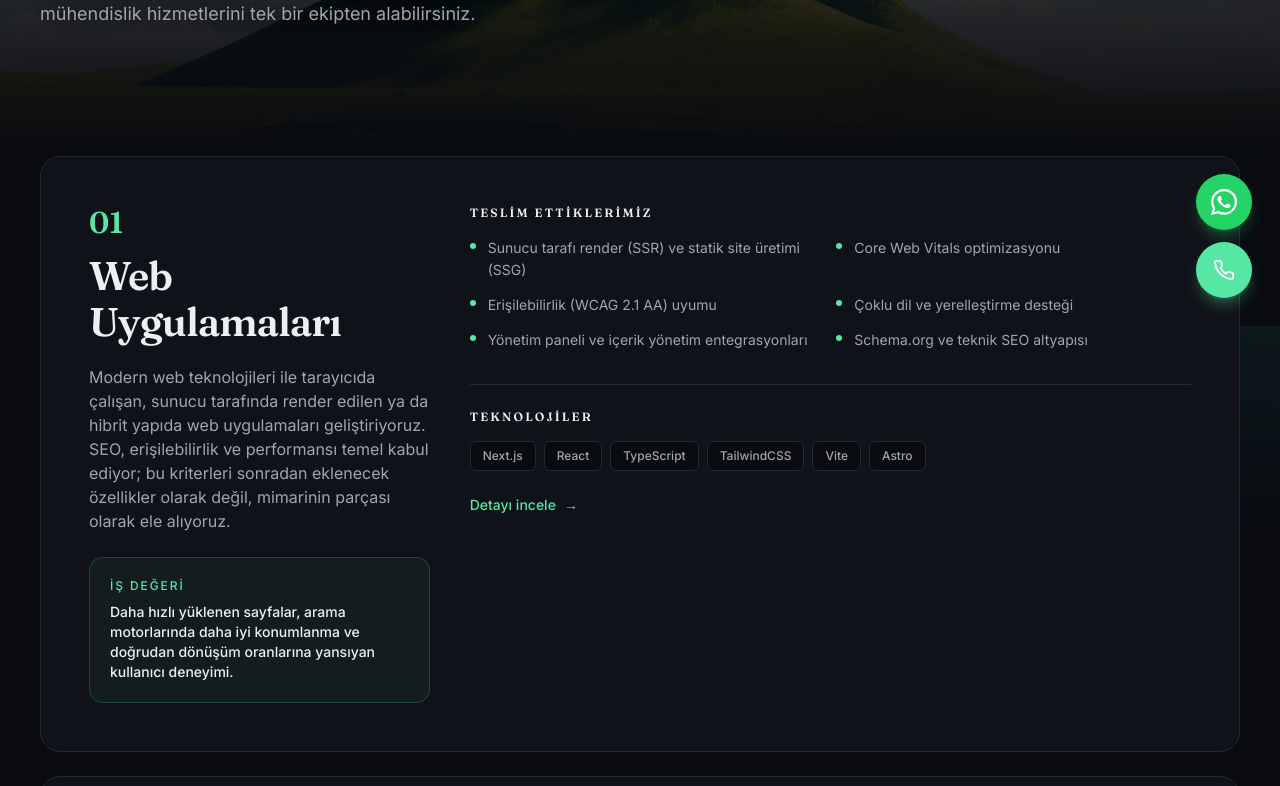
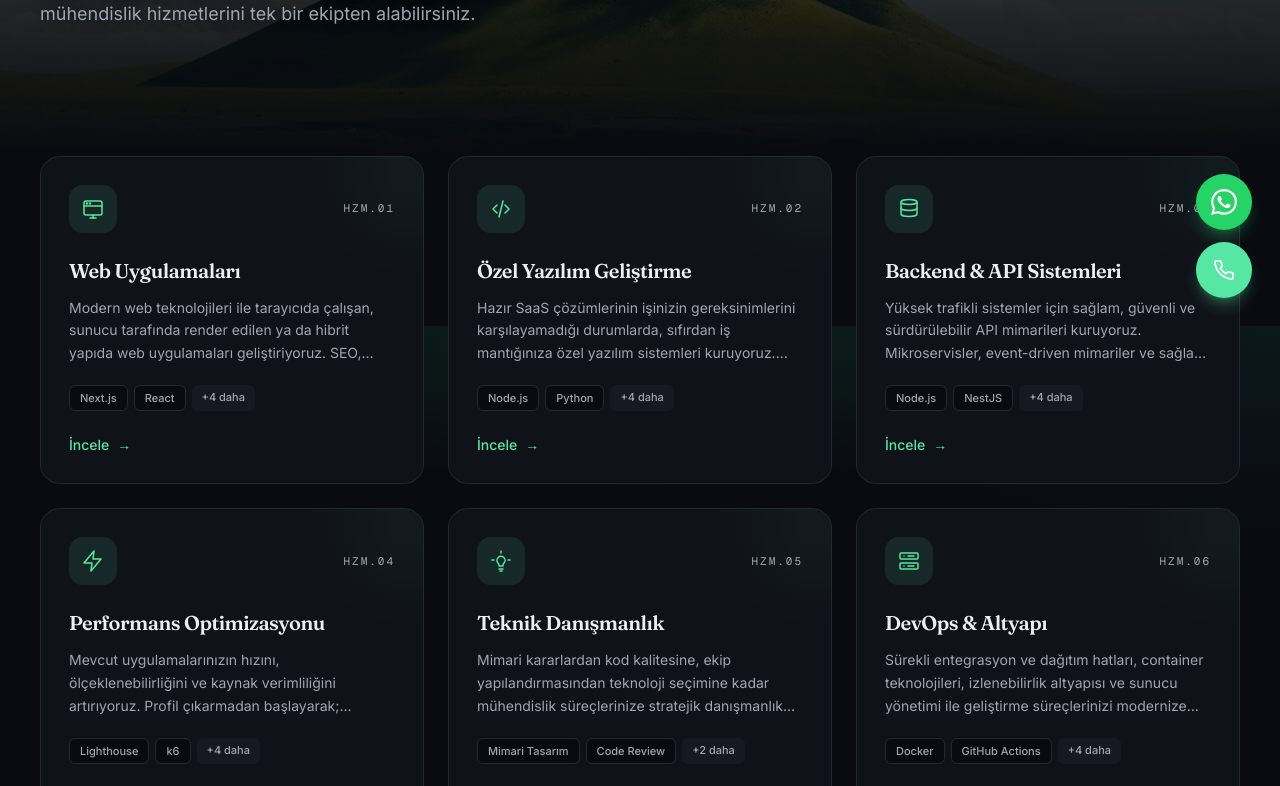
Before and after one commit to f67113855-art/gunerdev.com, a Next.js app: page /services in a window 1280 px wide. Shown: the part 474-1260 px from the top of the page. Built offline with nearby package versions, Linux system fonts and the light colour scheme.

Commit message:
Hizmetler grid kart tasarimi ve iletisim ikonlari ekle

```diff
--- a/app/contact/page.tsx
+++ b/app/contact/page.tsx
@@ -1,5 +1,6 @@
 import { ContactForm } from '@/components/ContactForm';
 import { PageHero } from '@/components/PageHero';
+import { ChannelIcon } from '@/components/ChannelIcon';
 import { buildMetadata } from '@/lib/seo';
 import { site } from '@/lib/site';
 
@@ -10,20 +11,32 @@ export const metadata = buildMetadata({
   path: '/contact',
 });
 
-const channels = [
+type Channel = {
+  icon: 'email' | 'phone' | 'telegram' | 'location';
+  label: string;
+  value: string;
+  href: string | null;
+  external?: boolean;
+  description: string;
+};
+
+const channels: Channel[] = [
   {
+    icon: 'email',
     label: 'E-posta',
     value: site.email,
     href: `mailto:${site.email}`,
     description: 'Detaylı projeler ve teklif talepleri için tercih edilen kanal.',
   },
   {
+    icon: 'phone',
     label: 'Telefon',
     value: site.phone,
     href: `tel:${site.phone.replace(/\s/g, '')}`,
     description: 'Pazartesi–Cuma, 09:00–18:00 (TSİ) arasında ulaşabilirsiniz.',
   },
   {
+    icon: 'telegram',
     label: 'Telegram',
     value: `@${site.telegram}`,
     href: `https://t.me/${site.telegram}`,
@@ -31,6 +44,7 @@ const channels = [
     description: 'Hızlı yanıt için tercih edilen kanal; mesai dışında da takip edilir.',
   },
   {
+    icon: 'location',
     label: 'Konum',
     value: site.address,
     href: null,
@@ -63,28 +77,33 @@ export default function ContactPage() {
             <div className="lg:col-span-5">
               <div className="rounded-2xl border border-border bg-surface p-8">
                 <h2 className="text-xl font-semibold tracking-tight">İletişim kanalları</h2>
-                <ul className="mt-6 space-y-6">
+                <ul className="mt-6 space-y-5">
                   {channels.map((item) => (
-                    <li key={item.label}>
+                    <li key={item.label} className="flex items-start gap-4">
+                      <span className="mt-0.5 inline-flex h-10 w-10 flex-shrink-0 items-center justify-center rounded-xl bg-accent/10 text-accent">
+                        <ChannelIcon type={item.icon} className="h-5 w-5" />
+                      </span>
+                      <div className="min-w-0 flex-1">
                         <p className="text-xs font-medium uppercase tracking-[0.18em] text-muted-foreground">
                           {item.label}
                         </p>
                         {item.href ? (
                           <a
                             href={item.href}
-                          {...('external' in item && item.external
+                            {...(item.external
                               ? { target: '_blank', rel: 'noopener noreferrer' }
                               : {})}
-                          className="mt-1.5 block text-base font-medium text-foreground transition-colors hover:text-accent"
+                            className="mt-1 block break-words text-base font-medium text-foreground transition-colors hover:text-accent"
                           >
                             {item.value}
                           </a>
                         ) : (
-                        <p className="mt-1.5 text-base font-medium text-foreground">{item.value}</p>
+                          <p className="mt-1 text-base font-medium text-foreground">{item.value}</p>
                         )}
                         <p className="mt-1.5 text-sm leading-relaxed text-muted-foreground">
                           {item.description}
                         </p>
+                      </div>
                     </li>
                   ))}
                 </ul>
--- a/app/services/page.tsx
+++ b/app/services/page.tsx
@@ -1,6 +1,7 @@
 import Link from 'next/link';
 import { CTA } from '@/components/CTA';
 import { PageHero } from '@/components/PageHero';
+import { ServiceIcon } from '@/components/ServiceIcon';
 import { getAllServices } from '@/lib/services';
 import { buildMetadata } from '@/lib/seo';
 
@@ -27,80 +28,68 @@ export default function ServicesPage() {
 
       <section className="pb-20 md:pb-28">
         <div className="container">
-          <div className="space-y-6">
-            {services.map((service) => (
+          <div className="grid gap-6 sm:grid-cols-2 lg:grid-cols-3">
+            {services.map((service) => {
+              const visibleTags = service.technologies.slice(0, 2);
+              const remainingCount = service.technologies.length - visibleTags.length;
+
+              return (
                 <Link
                   key={service.slug}
+                  id={service.slug}
                   href={`/services/${service.slug}`}
-                id={service.slug}
-                className="group block scroll-mt-24 rounded-2xl border border-border bg-surface p-8 transition-all hover:-translate-y-0.5 hover:border-accent/40 md:p-12"
+                  className="group relative flex scroll-mt-24 flex-col overflow-hidden rounded-2xl border border-border bg-surface p-7 transition-all duration-300 hover:-translate-y-1 hover:border-accent/40 hover:shadow-soft"
                 >
-                <article>
-                  <div className="grid gap-10 lg:grid-cols-12">
-                    <div className="lg:col-span-4">
-                      <span className="font-display text-3xl font-semibold text-accent">
-                        {service.number}
+                  <div
+                    aria-hidden="true"
+                    className="pointer-events-none absolute -right-12 -top-12 h-32 w-32 rounded-full bg-accent/5 blur-2xl transition-opacity duration-300 group-hover:bg-accent/15"
+                  />
+
+                  <div className="relative flex items-center justify-between">
+                    <span className="inline-flex h-12 w-12 items-center justify-center rounded-xl bg-accent/10 text-accent transition-colors group-hover:bg-accent/20">
+                      <ServiceIcon slug={service.slug} className="h-6 w-6" />
                     </span>
-                      <h2 className="mt-3 text-display-md font-semibold tracking-tight transition-colors group-hover:text-accent">
+                    <span className="font-mono text-[11px] uppercase tracking-[0.18em] text-muted-foreground">
+                      HZM.{service.number}
+                    </span>
+                  </div>
+
+                  <h2 className="relative mt-6 text-xl font-semibold tracking-tight text-foreground transition-colors group-hover:text-accent">
                     {service.title}
                   </h2>
-                      <p className="mt-5 text-sm leading-relaxed text-muted-foreground md:text-base text-pretty">
+
+                  <p className="relative mt-3 line-clamp-3 text-sm leading-relaxed text-muted-foreground">
                     {service.description}
                   </p>
-                      <div className="mt-6 rounded-xl border border-accent/20 bg-accent/5 p-5">
-                        <p className="text-xs font-medium uppercase tracking-[0.16em] text-accent">
-                          İş değeri
-                        </p>
-                        <p className="mt-2 text-sm font-medium text-foreground">{service.value}</p>
-                      </div>
+
+                  <div className="relative mt-5 flex flex-wrap gap-1.5">
+                    {visibleTags.map((tag) => (
+                      <span
+                        key={tag}
+                        className="rounded-md border border-border bg-background px-2.5 py-1 text-[11px] font-medium text-muted-foreground"
+                      >
+                        {tag}
+                      </span>
+                    ))}
+                    {remainingCount > 0 && (
+                      <span className="rounded-md bg-surface-elevated px-2.5 py-1 text-[11px] font-medium text-muted-foreground">
+                        +{remainingCount} daha
+                      </span>
+                    )}
                   </div>
 
-                    <div className="lg:col-span-8">
-                      <div>
-                        <h3 className="text-xs font-semibold uppercase tracking-[0.18em] text-foreground">
-                          Teslim ettiklerimiz
-                        </h3>
-                        <ul className="mt-4 grid gap-3 sm:grid-cols-2">
-                          {service.deliverables.map((item) => (
-                            <li
-                              key={item}
-                              className="flex items-start gap-3 text-sm leading-relaxed text-muted-foreground"
-                            >
+                  <div className="relative mt-auto flex items-center gap-2 pt-6 text-sm font-medium text-accent">
+                    İncele
                     <span
                       aria-hidden="true"
-                                className="mt-1.5 inline-flex h-1.5 w-1.5 flex-shrink-0 rounded-full bg-accent"
-                              />
-                              <span>{item}</span>
-                            </li>
-                          ))}
-                        </ul>
+                      className="transition-transform duration-300 group-hover:translate-x-1"
+                    >
+                      →
+                    </span>
                   </div>
-
-                      <div className="mt-8 border-t border-border pt-6">
-                        <h3 className="text-xs font-semibold uppercase tracking-[0.18em] text-foreground">
-                          Teknolojiler
-                        </h3>
-                        <div className="mt-4 flex flex-wrap gap-2">
-                          {service.technologies.map((tech) => (
-                            <span
-                              key={tech}
-                              className="rounded-md border border-border bg-background px-3 py-1.5 text-xs font-medium text-muted-foreground"
-                            >
-                              {tech}
-                            </span>
-                          ))}
-                        </div>
-                      </div>
-
-                      <div className="mt-6 flex items-center gap-2 text-sm font-medium text-accent">
-                        Detayı incele
-                        <span aria-hidden="true" className="transition-transform group-hover:translate-x-1">→</span>
-                      </div>
-                    </div>
-                  </div>
-                </article>
                 </Link>
-            ))}
+              );
+            })}
           </div>
         </div>
       </section>
--- /dev/null
+++ b/components/ChannelIcon.tsx
@@ -0,0 +1,71 @@
+type ChannelIconProps = {
+  type: 'email' | 'phone' | 'telegram' | 'location' | 'whatsapp' | 'github' | 'linkedin';
+  className?: string;
+};
+
+export function ChannelIcon({ type, className }: ChannelIconProps) {
+  const baseProps = {
+    viewBox: '0 0 24 24',
+    fill: 'none',
+    stroke: 'currentColor',
+    strokeWidth: 1.5,
+    strokeLinecap: 'round' as const,
+    strokeLinejoin: 'round' as const,
+    'aria-hidden': true,
+    className,
+  };
+
+  switch (type) {
+    case 'email':
+      return (
+        <svg {...baseProps}>
+          <rect x="3" y="5" width="18" height="14" rx="2" />
+          <path d="m3 7 9 6 9-6" />
+        </svg>
+      );
+    case 'phone':
+      return (
+        <svg {...baseProps}>
+          <path d="M5 4h4l2 5-2.5 1.5a11 11 0 0 0 5 5L15 13l5 2v4a2 2 0 0 1-2 2A16 16 0 0 1 3 6a2 2 0 0 1 2-2z" />
+        </svg>
+      );
+    case 'telegram':
+      return (
+        <svg {...baseProps}>
+          <path d="M21 4 2 11l6 2 2 6 3-4 5 4 3-15z" />
+          <path d="m8 13 8-5-6 7" />
+        </svg>
+      );
+    case 'whatsapp':
+      return (
+        <svg {...baseProps}>
+          <path d="M3 21l1.5-5A9 9 0 1 1 8 19.5L3 21z" />
+          <path d="M8 10c.5 2 1.5 3 3.5 4 .5-.5 1-1 1.5-1l2.5 1c0 1-.5 2-1.5 2.5-2 .5-5-1-7-3.5C5 11 6 9.5 7 9c.5 0 1.5 0 2 .5l-1 .5z" />
+        </svg>
+      );
+    case 'location':
+      return (
+        <svg {...baseProps}>
+          <path d="M12 22s7-7 7-12a7 7 0 1 0-14 0c0 5 7 12 7 12z" />
+          <circle cx="12" cy="10" r="2.5" />
+        </svg>
+      );
+    case 'github':
+      return (
+        <svg {...baseProps}>
+          <path d="M9 19c-4 1.5-4-2-6-2.5M15 21v-3.5a3 3 0 0 0-.8-2.2c2.8-.3 5.8-1.4 5.8-6.2a4.8 4.8 0 0 0-1.3-3.3 4.5 4.5 0 0 0-.1-3.3s-1-.3-3.5 1.3a12 12 0 0 0-6.2 0C6.4 2.2 5.4 2.5 5.4 2.5a4.5 4.5 0 0 0-.1 3.3A4.8 4.8 0 0 0 4 9.1c0 4.7 3 5.9 5.8 6.2a3 3 0 0 0-.8 2.2V21" />
+        </svg>
+      );
+    case 'linkedin':
+      return (
+        <svg {...baseProps}>
+          <rect x="3" y="3" width="18" height="18" rx="2" />
+          <line x1="8" y1="11" x2="8" y2="17" />
+          <circle cx="8" cy="7.5" r="0.5" fill="currentColor" />
+          <path d="M12 17v-3.5a2 2 0 0 1 4 0V17M12 11v6" />
+        </svg>
+      );
+    default:
+      return null;
+  }
+}
--- /dev/null
+++ b/components/ServiceIcon.tsx
@@ -0,0 +1,84 @@
+type ServiceIconProps = {
+  slug: string;
+  className?: string;
+};
+
+export function ServiceIcon({ slug, className }: ServiceIconProps) {
+  const baseProps = {
+    viewBox: '0 0 24 24',
+    fill: 'none',
+    stroke: 'currentColor',
+    strokeWidth: 1.5,
+    strokeLinecap: 'round' as const,
+    strokeLinejoin: 'round' as const,
+    'aria-hidden': true,
+    className,
+  };
+
+  switch (slug) {
+    case 'web-uygulamalari':
+      return (
+        <svg {...baseProps}>
+          <rect x="3" y="4" width="18" height="14" rx="2" />
+          <line x1="3" y1="9" x2="21" y2="9" />
+          <circle cx="6" cy="6.5" r="0.5" fill="currentColor" />
+          <circle cx="9" cy="6.5" r="0.5" fill="currentColor" />
+          <line x1="9" y1="21" x2="15" y2="21" />
+          <line x1="12" y1="18" x2="12" y2="21" />
+        </svg>
+      );
+    case 'ozel-yazilim':
+      return (
+        <svg {...baseProps}>
+          <polyline points="8 16 4 12 8 8" />
+          <polyline points="16 8 20 12 16 16" />
+          <line x1="14" y1="4" x2="10" y2="20" />
+        </svg>
+      );
+    case 'backend-api':
+      return (
+        <svg {...baseProps}>
+          <ellipse cx="12" cy="5" rx="8" ry="2.5" />
+          <path d="M4 5v6c0 1.4 3.6 2.5 8 2.5s8-1.1 8-2.5V5" />
+          <path d="M4 11v6c0 1.4 3.6 2.5 8 2.5s8-1.1 8-2.5v-6" />
+        </svg>
+      );
+    case 'performans-optimizasyonu':
+      return (
+        <svg {...baseProps}>
+          <path d="M13 2 3 14h8l-1 8 10-12h-8l1-8z" />
+        </svg>
+      );
+    case 'teknik-danismanlik':
+      return (
+        <svg {...baseProps}>
+          <path d="M9 14a4 4 0 1 1 6 0c-.6.6-1 1.4-1 2.2V17H10v-.8c0-.8-.4-1.6-1-2.2z" />
+          <line x1="10" y1="20" x2="14" y2="20" />
+          <line x1="11" y1="22" x2="13" y2="22" />
+          <line x1="12" y1="2" x2="12" y2="4" />
+          <line x1="3" y1="11" x2="5" y2="11" />
+          <line x1="19" y1="11" x2="21" y2="11" />
+        </svg>
+      );
+    case 'devops-altyapi':
+      return (
+        <svg {...baseProps}>
+          <rect x="3" y="4" width="18" height="6" rx="1" />
+          <rect x="3" y="14" width="18" height="6" rx="1" />
+          <line x1="7" y1="7" x2="7" y2="7" />
+          <line x1="7" y1="17" x2="7" y2="17" />
+          <line x1="11" y1="7" x2="17" y2="7" />
+          <line x1="11" y1="17" x2="17" y2="17" />
+        </svg>
+      );
+    default:
+      return (
+        <svg {...baseProps}>
+          <rect x="3" y="3" width="18" height="18" rx="2" />
+          <line x1="9" y1="9" x2="15" y2="9" />
+          <line x1="9" y1="13" x2="15" y2="13" />
+          <line x1="9" y1="17" x2="13" y2="17" />
+        </svg>
+      );
+  }
+}
```
Also changed, not shown: 1 other file (tests, documents, lock files or other folders). Lines whose indentation alone changed are shown as unchanged.
